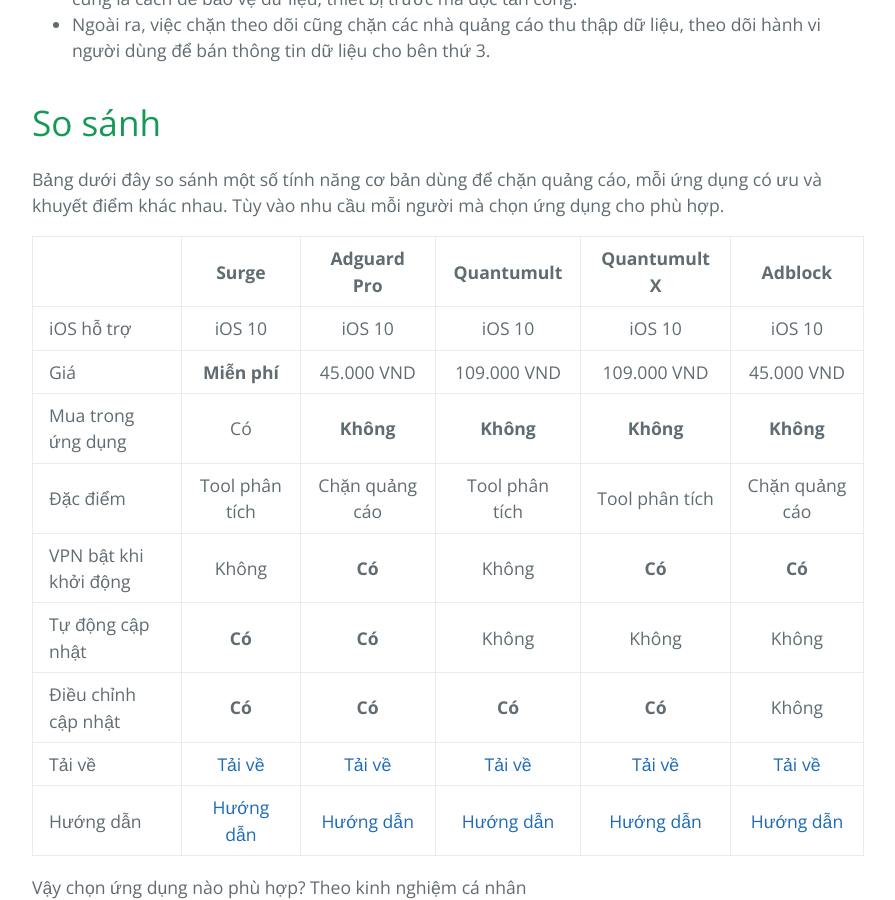
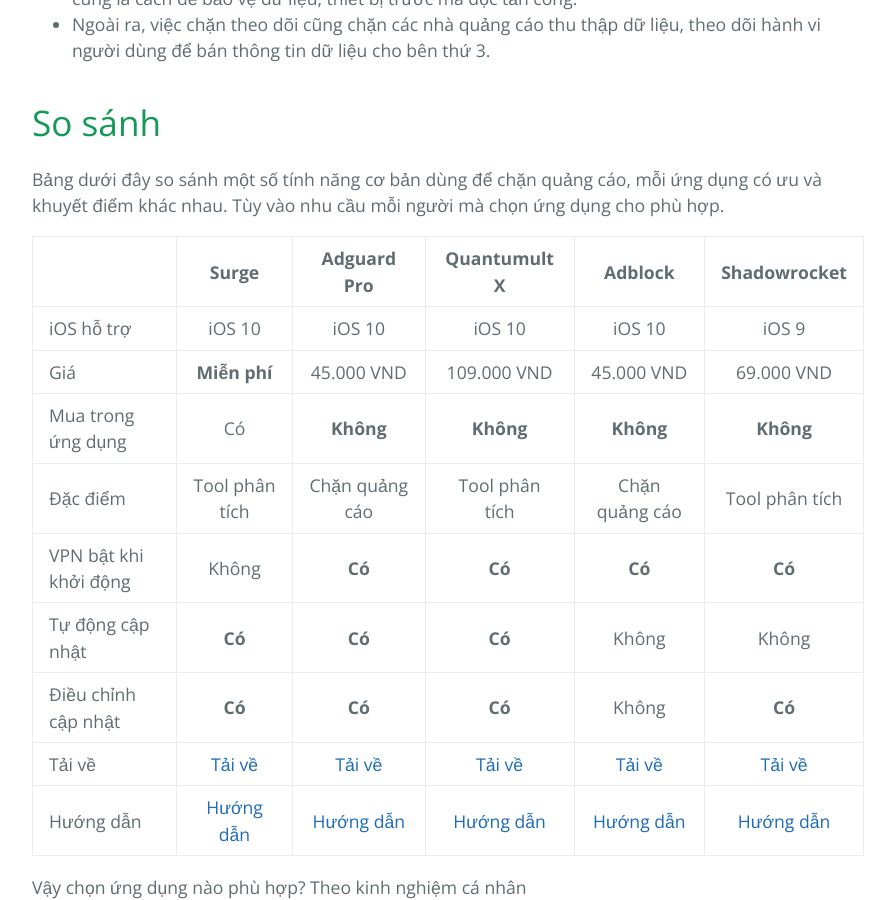
Before and after one commit to bigdargon/hostsVN, a Jekyll site: the page built from index.md, in a window 1280 px wide and 900 px high, scrolled down 869 px. Shown: the whole window, without its empty margins (192-1087 px from the left). Built offline with Jekyll 4.4.1, drawn with Linux system fonts in a browser that asks for light colours; our own code applies the rules of GitHub Pages for plain Markdown files; the repository's description, which GitHub fills in, is left out.

Commit message:
Update gh-pages

```diff
--- a/index.md
+++ b/index.md
@@ -13,17 +13,17 @@
 
 Bảng dưới đây so sánh một số tính năng cơ bản dùng để chặn quảng cáo, mỗi ứng dụng có ưu và khuyết điểm khác nhau. Tùy vào nhu cầu mỗi người mà chọn ứng dụng cho phù hợp.
 
-|   |**Surge**|**Adguard Pro**|**Quantumult**|**Quantumult X**|**Adblock**|
+|   |**Surge**|**Adguard Pro**|**Quantumult X**|**Adblock**|**Shadowrocket**|
 |:-|:-:|:-:|:-:|:-:|:-:|
-|iOS hỗ trợ|iOS 10|iOS 10|iOS 10|iOS 10|iOS 10|
-|Giá|**Miễn phí**|45.000 VND|109.000 VND|109.000 VND|45.000 VND|
+|iOS hỗ trợ|iOS 10|iOS 10|iOS 10|iOS 10|iOS 9|
+|Giá|**Miễn phí**|45.000 VND|109.000 VND|45.000 VND|69.000 VND|
 |Mua trong ứng dụng|Có|**Không**|**Không**|**Không**|**Không**|
-|Đặc điểm|Tool phân tích|Chặn quảng cáo|Tool phân tích|Tool phân tích|Chặn quảng cáo|
-|VPN bật khi khởi động|Không|**Có**|Không|**Có**|**Có**|
-|Tự động cập nhật|**Có**|**Có**|Không|Không|Không|
-|Điều chỉnh cập nhật|**Có**|**Có**|**Có**|**Có**|Không|
-|Tải về|[Tải về](https://itunes.apple.com/app/surge-3/id1442620678?mt=8)|[Tải về](https://itunes.apple.com/app/apple-store/id1126386264?mt=8)|[Tải về](https://itunes.apple.com/app/quantumult/id1252015438?mt=8)|[Tải về](https://itunes.apple.com/app/quantumult-x/id1443988620?mt=8)|[Tải về](https://itunes.apple.com/app/adblock/id691121579?mt=8)|
-|Hướng dẫn|[Hướng dẫn](https://github.com/bigdargon/hostsVN/wiki/Surge)|[Hướng dẫn](https://github.com/bigdargon/hostsVN/wiki/Adguard-Pro)|[Hướng dẫn](https://github.com/bigdargon/hostsVN/wiki/Quantumult)|[Hướng dẫn](https://github.com/bigdargon/hostsVN/wiki/Quantumult-X)|[Hướng dẫn](https://github.com/bigdargon/hostsVN/wiki/Adblock)|
+|Đặc điểm|Tool phân tích|Chặn quảng cáo|Tool phân tích|Chặn quảng cáo|Tool phân tích|
+|VPN bật khi khởi động|Không|**Có**|**Có**|**Có**|**Có**|
+|Tự động cập nhật|**Có**|**Có**|**Có**|Không|Không|
+|Điều chỉnh cập nhật|**Có**|**Có**|**Có**|Không|**Có**|
+|Tải về|[Tải về](https://itunes.apple.com/app/surge-3/id1442620678?mt=8)|[Tải về](https://itunes.apple.com/app/apple-store/id1126386264?mt=8)|[Tải về](https://itunes.apple.com/app/quantumult-x/id1443988620?mt=8)|[Tải về](https://itunes.apple.com/app/adblock/id691121579?mt=8)|[Tải về](https://itunes.apple.com/app/shadowrocket/id932747118?mt=8)|
+|Hướng dẫn|[Hướng dẫn](https://github.com/bigdargon/hostsVN/wiki/Surge)|[Hướng dẫn](https://github.com/bigdargon/hostsVN/wiki/Adguard-Pro)|[Hướng dẫn](https://github.com/bigdargon/hostsVN/wiki/Quantumult-X)|[Hướng dẫn](https://github.com/bigdargon/hostsVN/wiki/Adblock)|[Hướng dẫn](https://github.com/bigdargon/hostsVN/wiki/Shadowrocket)|
 
 Vậy chọn ứng dụng nào phù hợp? Theo kinh nghiệm cá nhân
 - Để chặn trên `Safari`, sử dụng [Adguard Free](https://github.com/bigdargon/hostsVN/wiki/Adguard).
```
